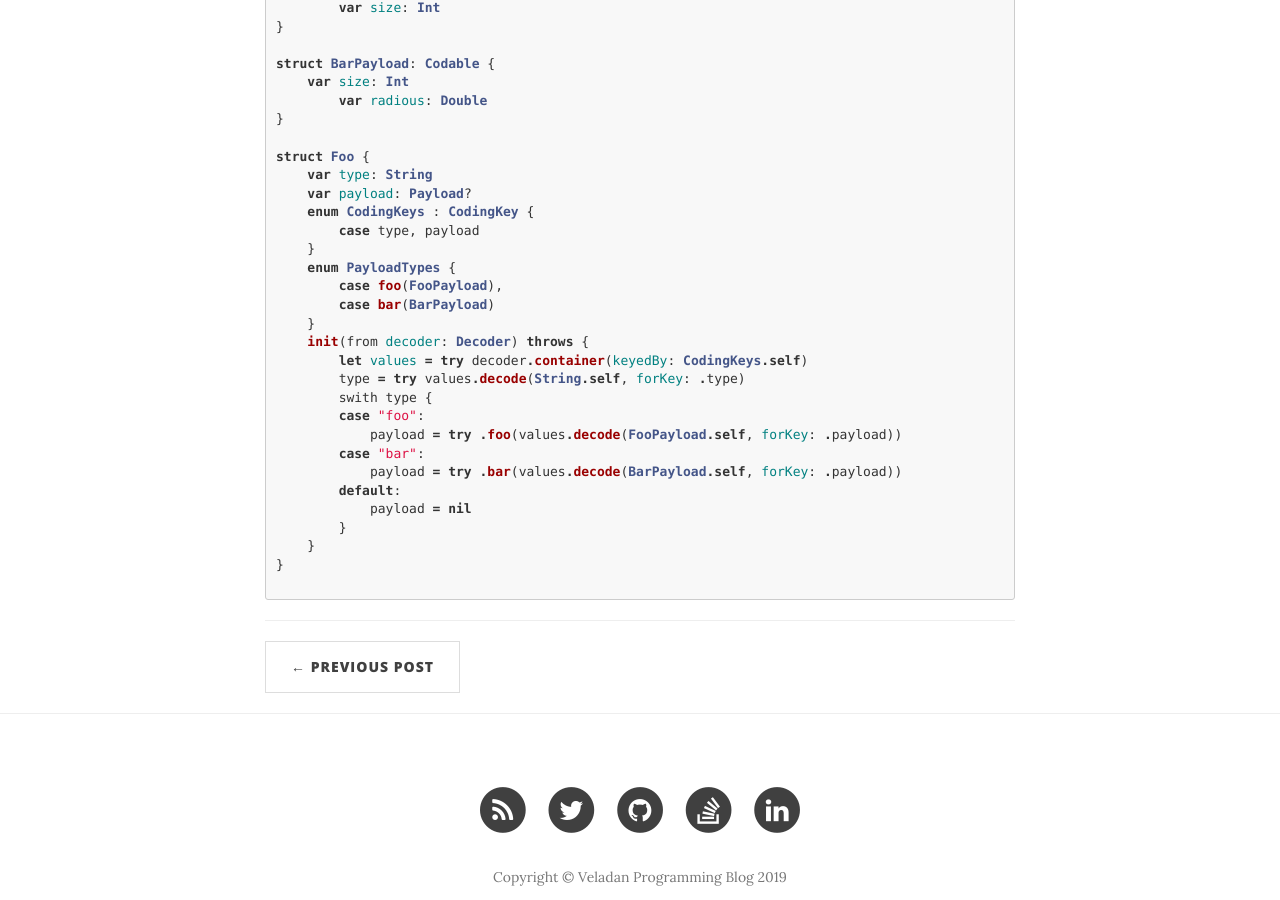
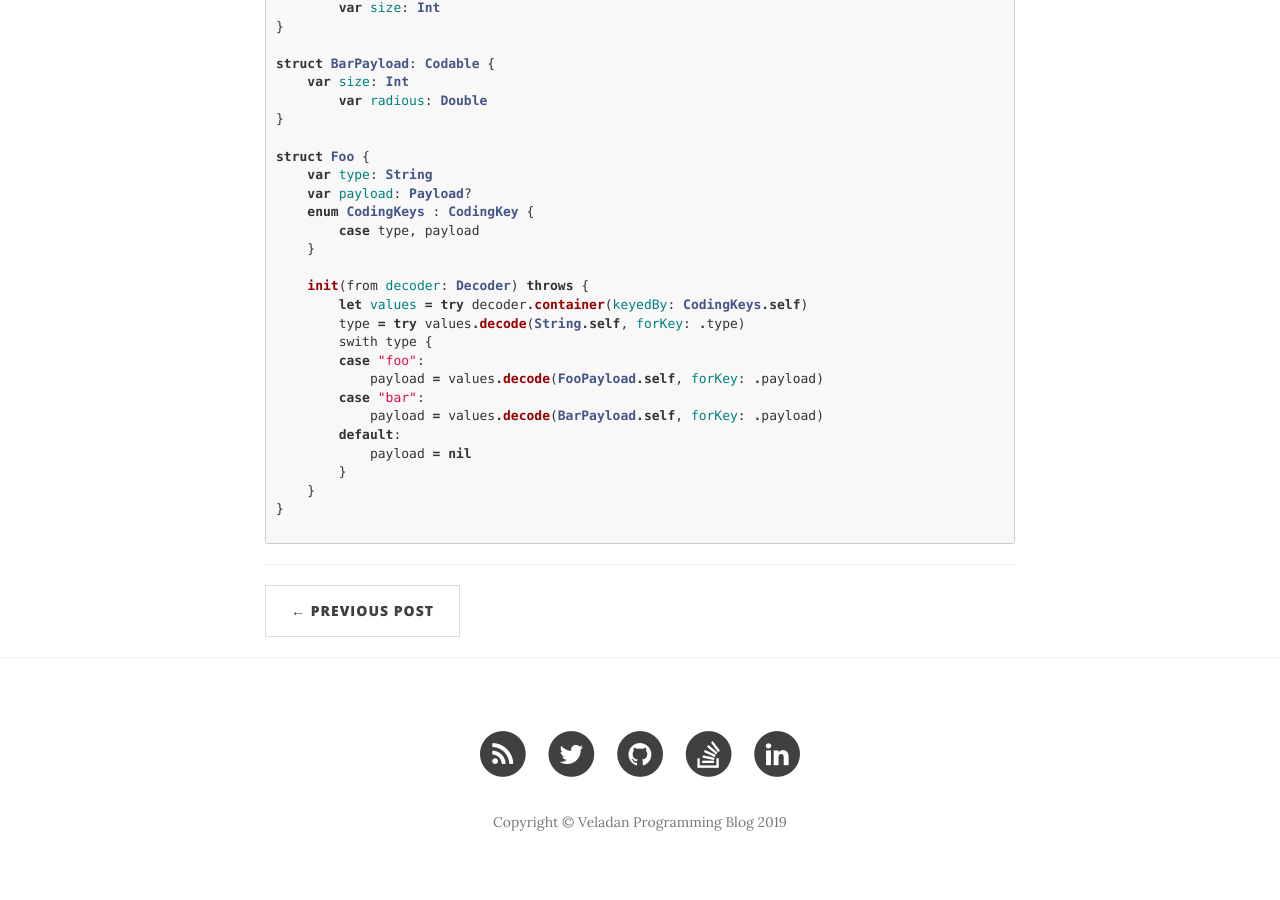
Before and after one commit to madcato/madcato.github.io, a Jekyll site: the page built from _posts/2019-06-12-parse-swift-json-sub-object-different-types.markdown, in a window 1280 px wide and 900 px high, scrolled down 1832 px. Built offline with Jekyll 4.4.1, drawn with Linux system fonts in a browser that asks for light colours; nearby versions of some CDN libraries.

Commit message:
Fix code

```diff
--- a/_posts/2019-06-12-parse-swift-json-sub-object-different-types.markdown
+++ b/_posts/2019-06-12-parse-swift-json-sub-object-different-types.markdown
@@ -90,18 +90,15 @@ struct Foo {
     enum CodingKeys : CodingKey {
         case type, payload
     }
-    enum PayloadTypes {
-        case foo(FooPayload),
-        case bar(BarPayload)
-    }
+
     init(from decoder: Decoder) throws {
         let values = try decoder.container(keyedBy: CodingKeys.self)
         type = try values.decode(String.self, forKey: .type)
         swith type {
         case "foo":
-            payload = try .foo(values.decode(FooPayload.self, forKey: .payload))
+            payload = values.decode(FooPayload.self, forKey: .payload)
         case "bar":
-            payload = try .bar(values.decode(BarPayload.self, forKey: .payload))
+            payload = values.decode(BarPayload.self, forKey: .payload)
         default:
             payload = nil
         }
```
